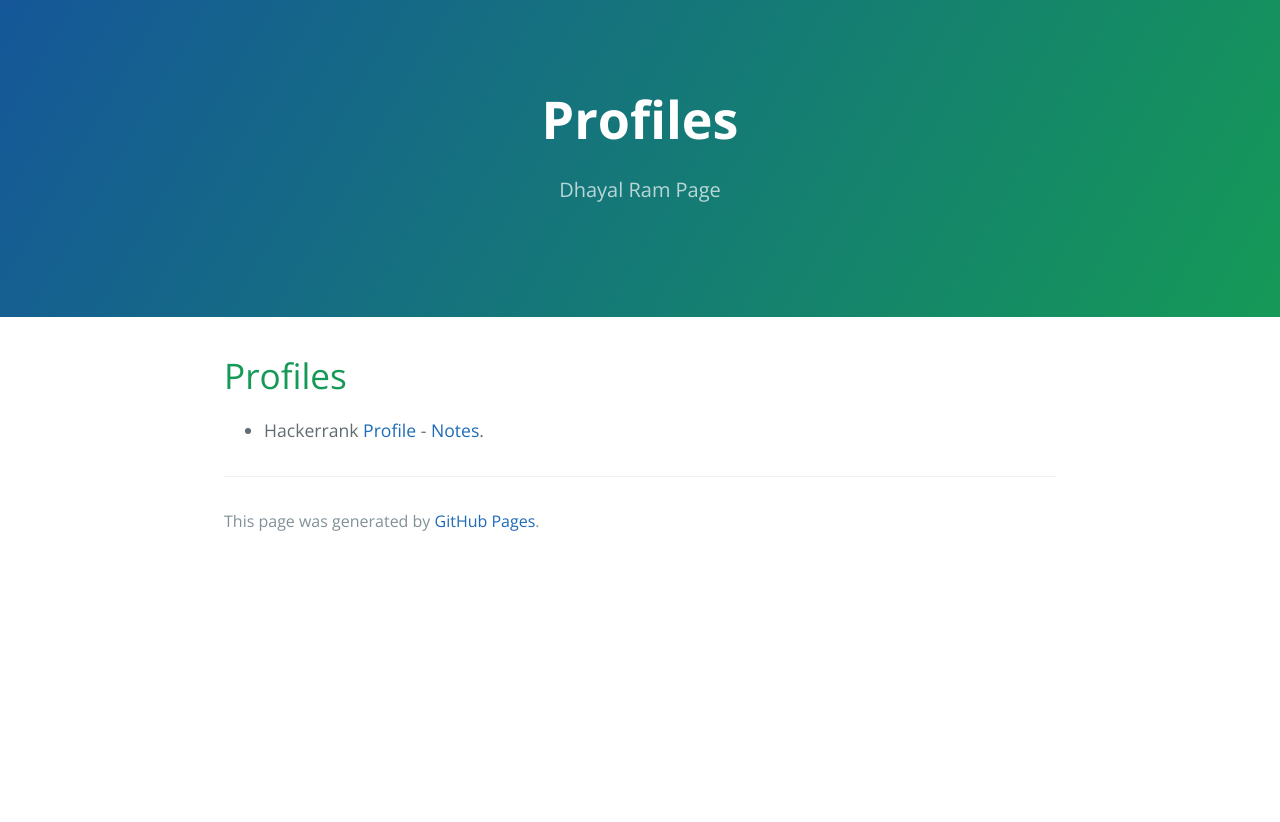
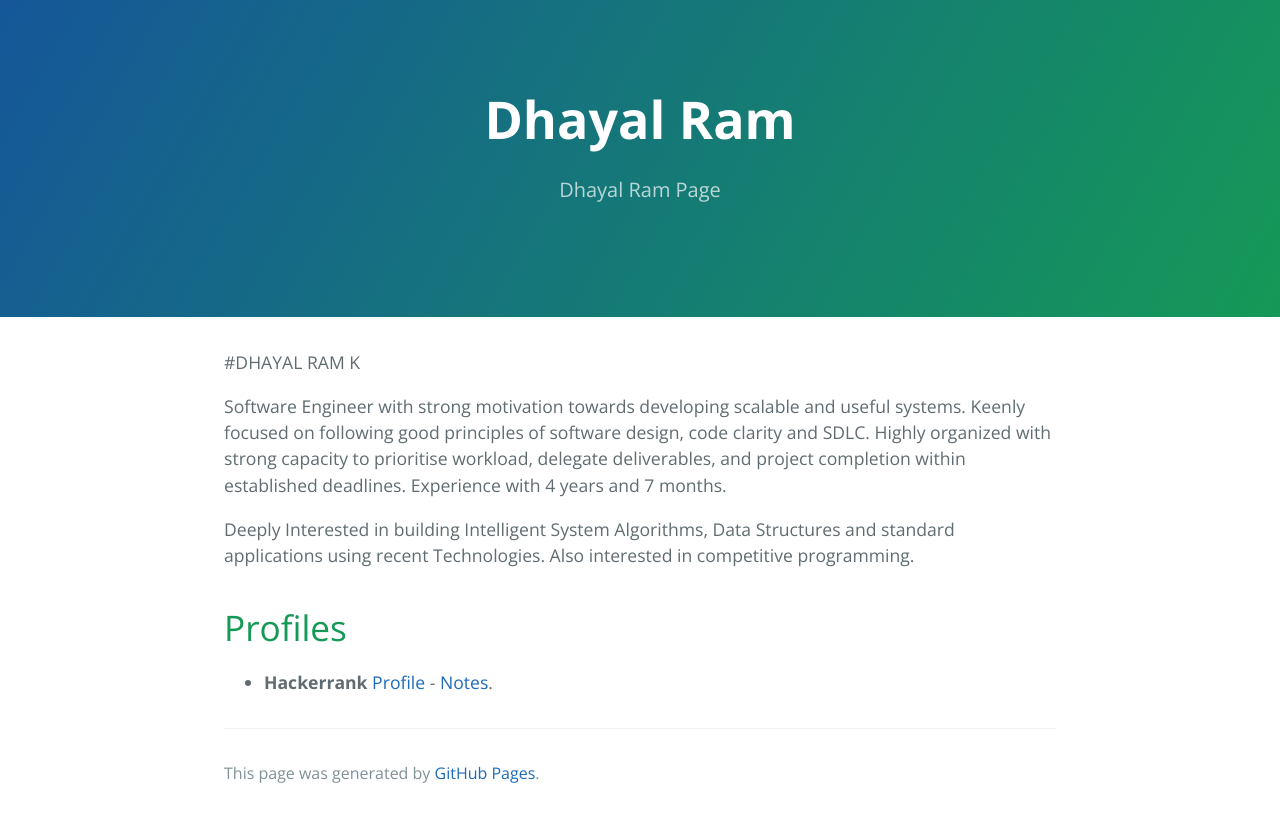
Before and after one commit to dhayalramk/dhayalramk.github.io, a Jekyll site: the page built from index.md, in a window 1280 px wide. Shown: the top 822 px of the page. Built offline with Jekyll 4.4.1, drawn with Linux system fonts in a browser that asks for light colours; our own code applies the rules of GitHub Pages for plain Markdown files.

Commit message:
Addin profile

```diff
--- a/index.md
+++ b/index.md
@@ -2,6 +2,15 @@
 layout: default
 ---
 
+#DHAYAL RAM K
+
+Software Engineer with strong motivation towards developing scalable and useful systems.
+Keenly focused on following good principles of software design, code clarity and SDLC.
+Highly organized with strong capacity to prioritise workload, delegate deliverables, and project completion within established deadlines. Experience with 4 years and 7 months.
+
+Deeply Interested in building Intelligent System Algorithms, Data Structures and standard
+applications using recent Technologies. Also interested in competitive programming.
+
 # Profiles
 
-* Hackerrank [Profile](https://www.hackerrank.com/dhayalramk) - [Notes](Hackerrank/index.md).
+* **Hackerrank** [Profile](https://www.hackerrank.com/dhayalramk) - [Notes](Hackerrank/index.md).
```
